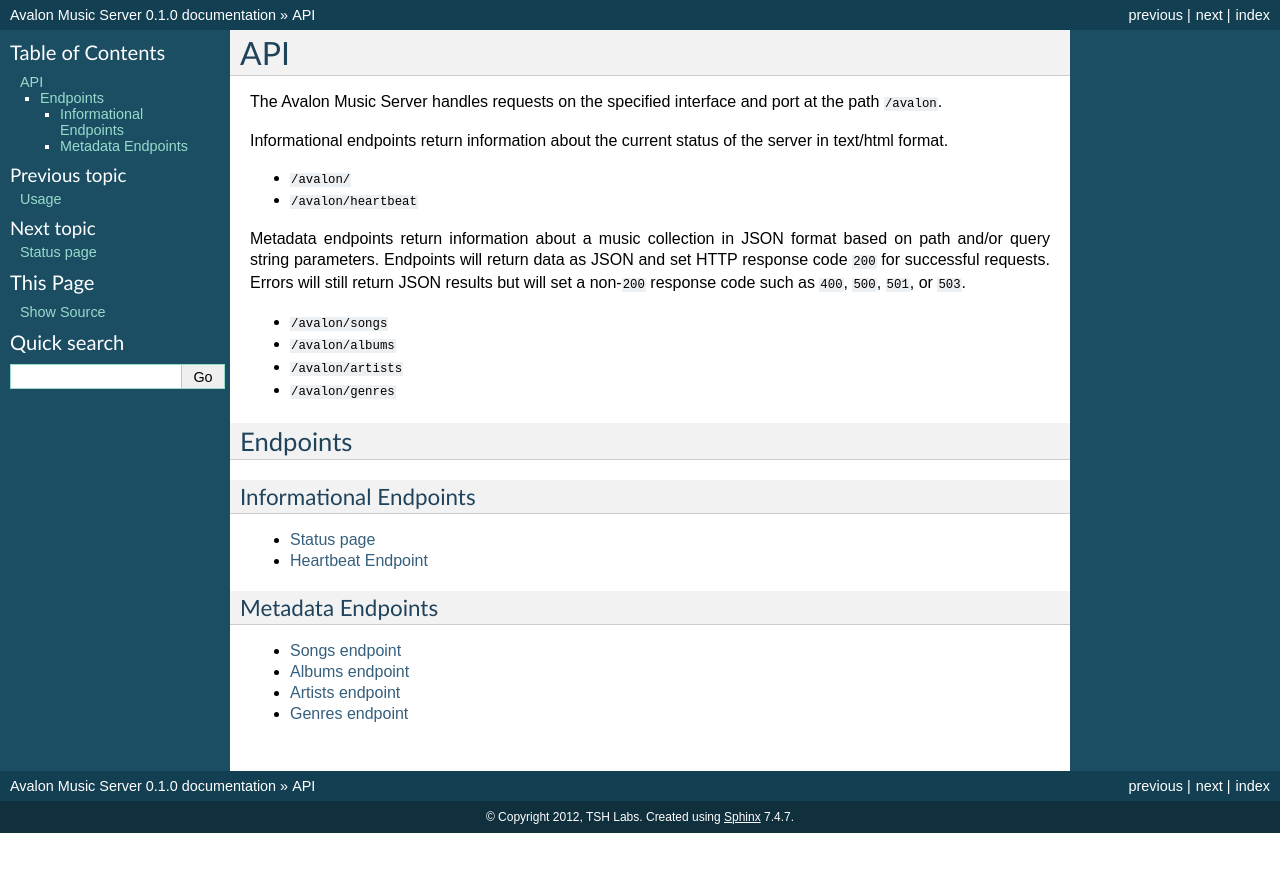
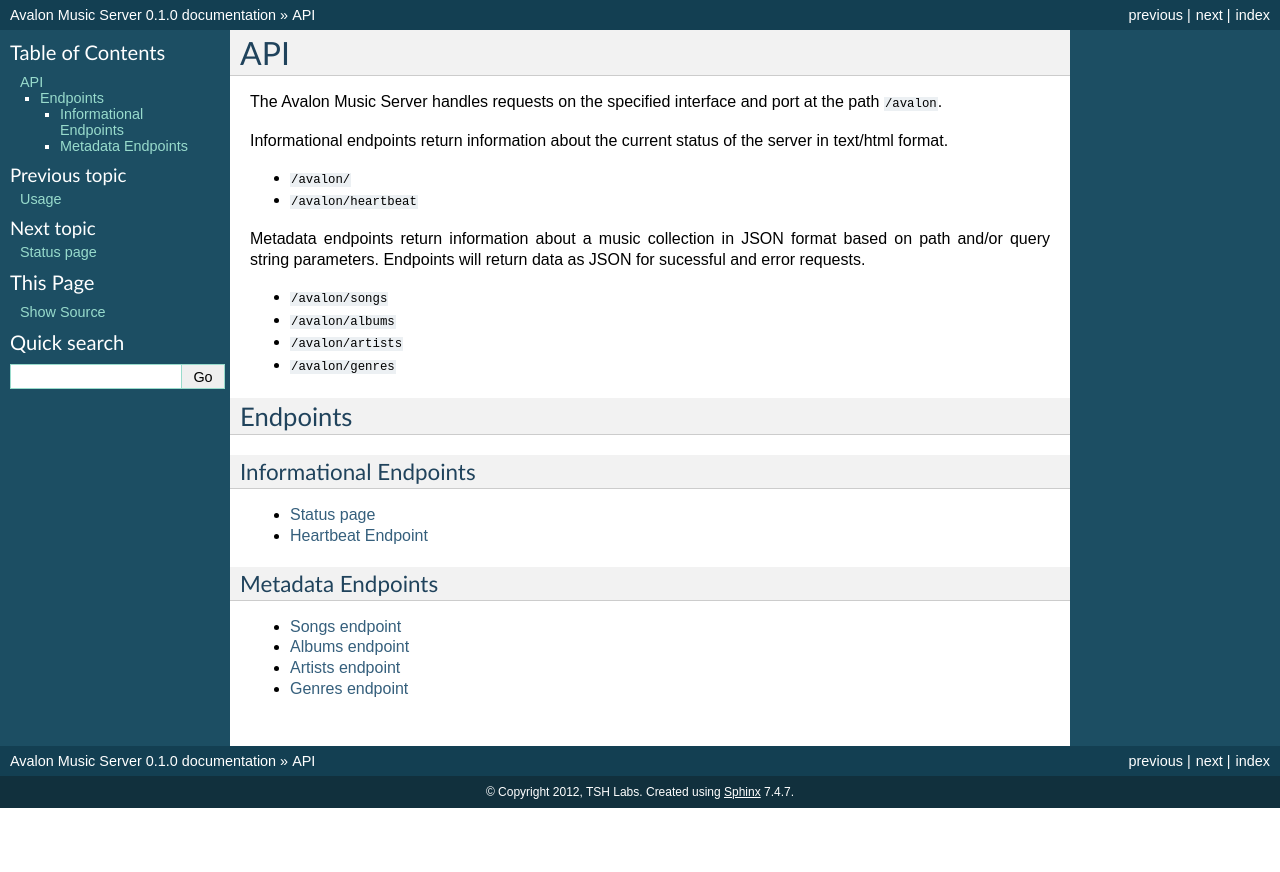
Before and after one commit to 56quarters/avalonms, a Sphinx documentation site: the page built from doc/api.rst, in a window 1280 px wide. Shown: the top 872 px of the page. Built offline with Sphinx 7.4.7, drawn with Linux system fonts in a browser that asks for light colours.

Commit message:
Cleanup docs about HTTP status codes for errors

```diff
--- a/doc/api.rst
+++ b/doc/api.rst
@@ -13,9 +13,7 @@
 
 Metadata endpoints return information about a music collection in JSON
 format based on path and/or query string parameters. Endpoints will return
-data as JSON and set HTTP response code ``200`` for successful requests.
-Errors will still return JSON results but will set a non-``200`` response
-code such as ``400``, ``500``, ``501``, or ``503``.
+data as JSON for sucessful and error requests.
 
 * ``/avalon/songs``
 
--- a/doc/api/albums.rst
+++ b/doc/api/albums.rst
@@ -18,13 +18,11 @@
 
   + Reason: An invalid value for query string parameter was passed.
 
-  + HTTP Code: ``400``
 
 * ``ServerNotReadyError``
 
   + Reason: A request was made before the server finished starting.
 
-  + HTTP Code: ``503``
 
 
 Success output format
--- a/doc/api/artists.rst
+++ b/doc/api/artists.rst
@@ -18,13 +18,9 @@
 
   + Reason: An invalid value for query string parameter was passed.
 
-  + HTTP Code: ``400``
-
 * ``ServerNotReadyError``
 
   + Reason: A request was made before the server finished starting.
-
-  + HTTP Code: ``503``
 
 
 Success output format
--- a/doc/api/genres.rst
+++ b/doc/api/genres.rst
@@ -18,13 +18,9 @@
 
   + Reason: An invalid value for query string parameter was passed.
 
-  + HTTP Code: ``400``
-
 * ``ServerNotReadyError``
 
   + Reason: A request was made before the server finished starting.
-
-  + HTTP Code: ``503``
 
 
 Success output format
--- a/doc/api/heartbeat.rst
+++ b/doc/api/heartbeat.rst
@@ -3,8 +3,7 @@
 
 The ``heartbeat`` endpoint returns the plain text string ``OKOKOK`` if the server has
 completed starting and loading collection data, the plain text string ``NONONO`` if it
-has not. In addition, HTTP status ``503`` will be sent if the server has not completed
-starting.
+has not.
 
 
 Parameters
--- a/doc/api/songs.rst
+++ b/doc/api/songs.rst
@@ -59,13 +59,9 @@
 
   + Reason: An invalid value for query string parameter was passed.
 
-  + HTTP Code: ``400``
-
 * ``ServerNotReadyError``
 
   + Reason: A request was made before the server finished starting.
-
-  + HTTP Code: ``503``
 
 
 Success output format
```
